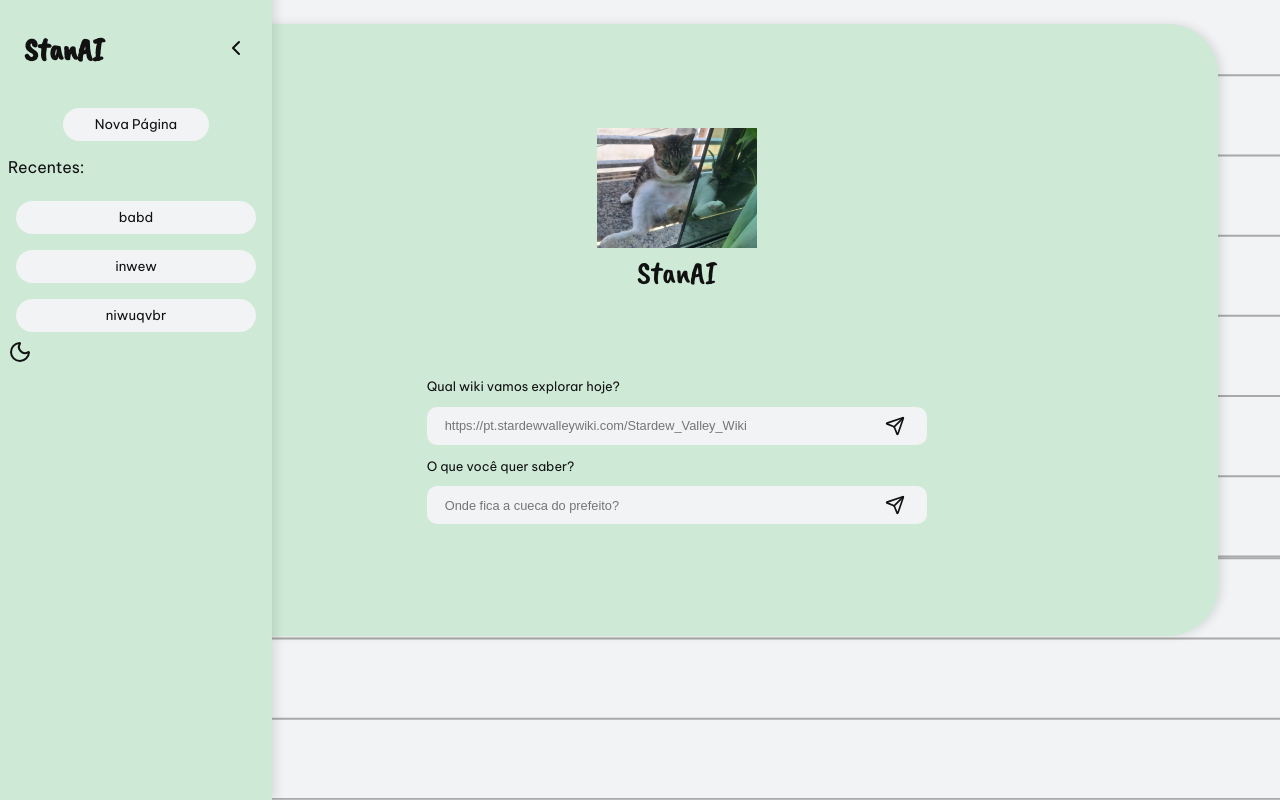
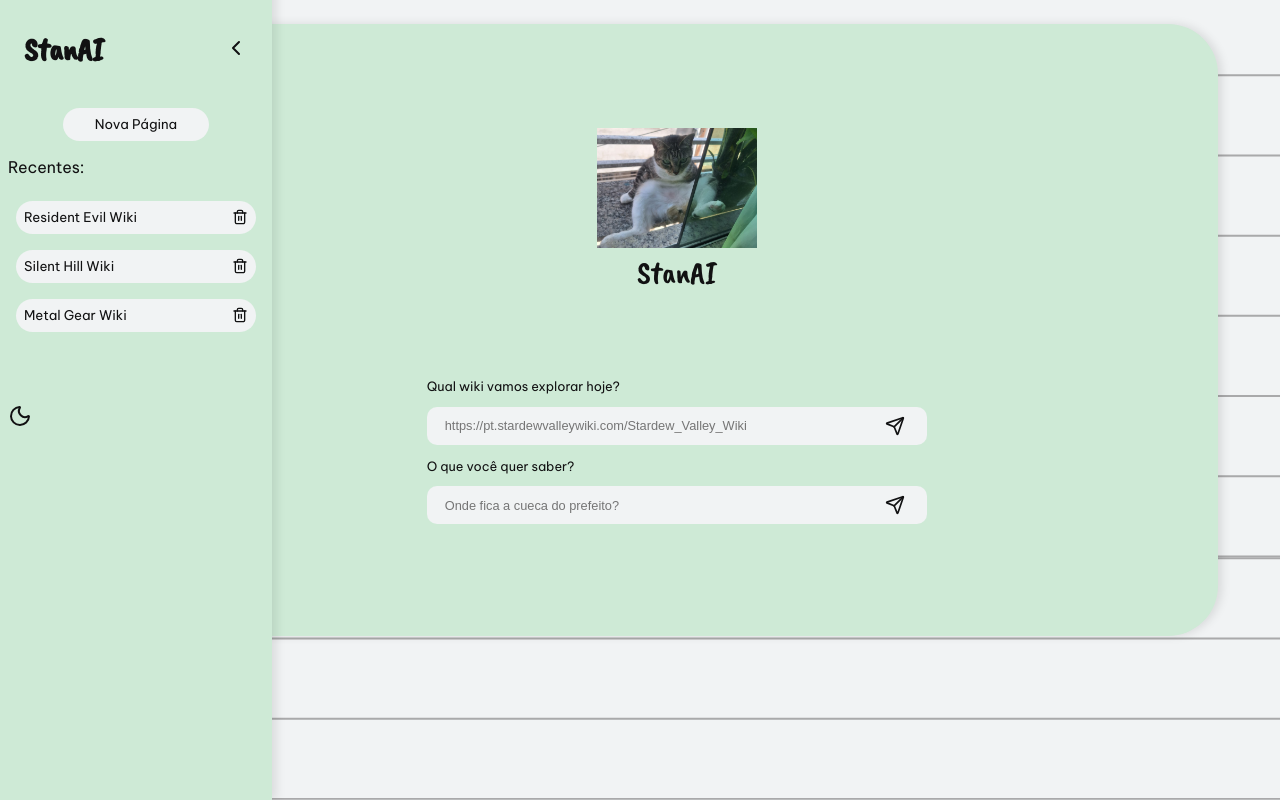
Before and after one commit to renatobarbosa-dc/StanAI-Web, a React (Vite) app: page / in a window 1280 px wide. Built offline with nearby package versions, Linux system fonts and the light colour scheme.

Commit message:
sidebar button styling

```diff
--- a/src/components/Sidebar/Sidebar.css
+++ b/src/components/Sidebar/Sidebar.css
@@ -1,6 +1,10 @@
 html, body, #root {
   margin: 0;
   padding: 0;
+}
+
+.arrow-left {
+  cursor: pointer;
 }
 
 .sidebar {
@@ -33,6 +37,8 @@ html, body, #root {
 }
 
 .old-page{
+  display: flex;
+  justify-content: space-between;
   background-color: var(--white);
   color: var(--black);
   font-family: "Be Vietnam Pro", sans-serif;
@@ -42,10 +48,19 @@ html, body, #root {
   margin: 0.5rem;
 }
 
+.old-page:hover{
+  background-color: var(--white-2);
+  color: var(--gray);
+  transition: 0.2s;
+}
+
+.trash-icon {
+  cursor: pointer;
+}
+
 .new-page-button-container{
   display: flex;
   justify-content: center;
-
 }
 
 .new-page-button {
@@ -55,4 +70,15 @@ html, body, #root {
   color: var(--black);
   font-family: "Be Vietnam Pro", sans-serif;
   padding: 0.5rem 2rem;
+  cursor: pointer;
+  transition: 0.2s;
 }
+
+.new-page-button:hover{
+  background-color: var(--white-2);
+  color: var(--gray);
+}
+
+.moon-container {
+  margin-top: 4rem;
+}
--- a/src/components/Sidebar/Sidebar.tsx
+++ b/src/components/Sidebar/Sidebar.tsx
@@ -1,5 +1,5 @@
 import "./Sidebar.css";
-import { ChevronLeft, Moon } from "lucide-react";
+import { ChevronLeft, Moon, Trash } from "lucide-react";
 
 export function ChatSidebar() {
   return (
@@ -8,7 +8,7 @@ export function ChatSidebar() {
         <h1 className="menu-title">StanAI</h1>
 
         <div className="arrow-left">
-          <ChevronLeft></ChevronLeft>
+          <ChevronLeft/>
         </div>
       </div>
 
@@ -19,13 +19,24 @@ export function ChatSidebar() {
       <p className="recents">Recentes:</p>
 
       <div className="menu">
-        <button className="old-page">babd</button>
-        <button className="old-page">inwew</button>
-        <button className="old-page">niwuqvbr</button>
+        <button className="old-page">
+          Resident Evil Wiki
+          <Trash className="trash-icon" size="1rem"/>
+        </button>
+
+        <button className="old-page">
+          Silent Hill Wiki
+          <Trash className="trash-icon" size="1rem"/>
+        </button>
+
+        <button className="old-page">
+          Metal Gear Wiki
+          <Trash className="trash-icon" size="1rem"/>
+        </button>
       </div>
 
      <div className="moon-container">
-       <Moon></Moon>
+       <Moon />
      </div>
     </div>
   );
--- a/src/styles/global.css
+++ b/src/styles/global.css
@@ -1,7 +1,9 @@
 :root {
   --white: #f1f3f4;
+  --white-2: #cfd0d1;
   --black: #111112;
   --gray: #202124;
+  --gray-2: #494b52;
   --green: #ceead6;
 }
 
```
